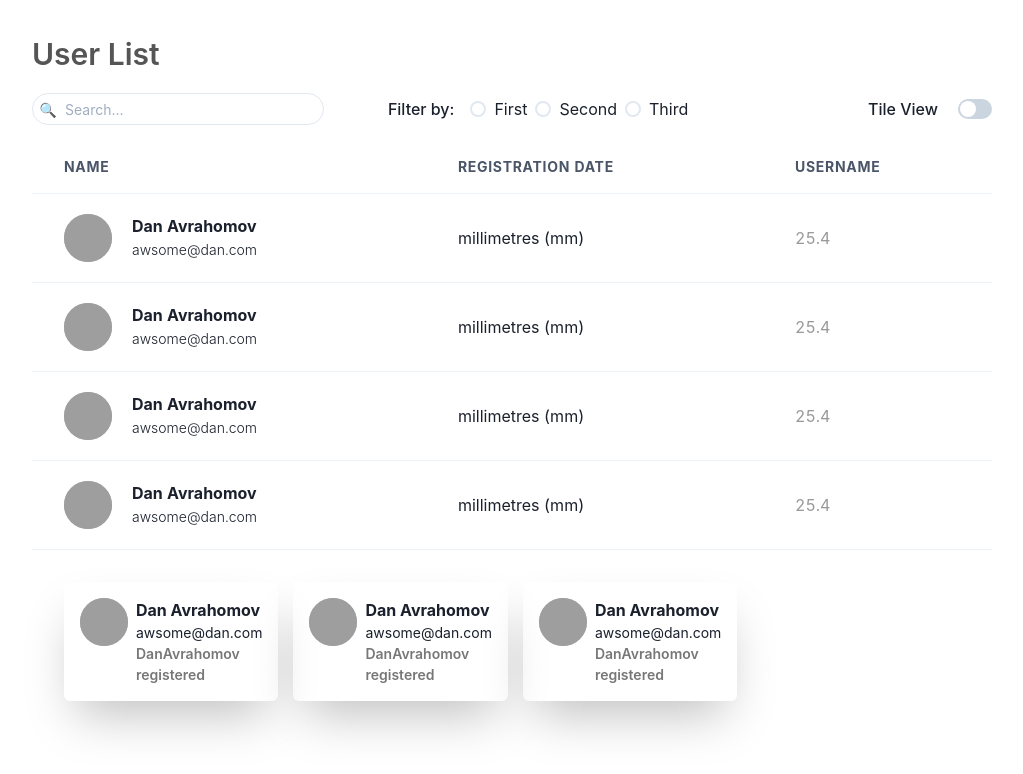
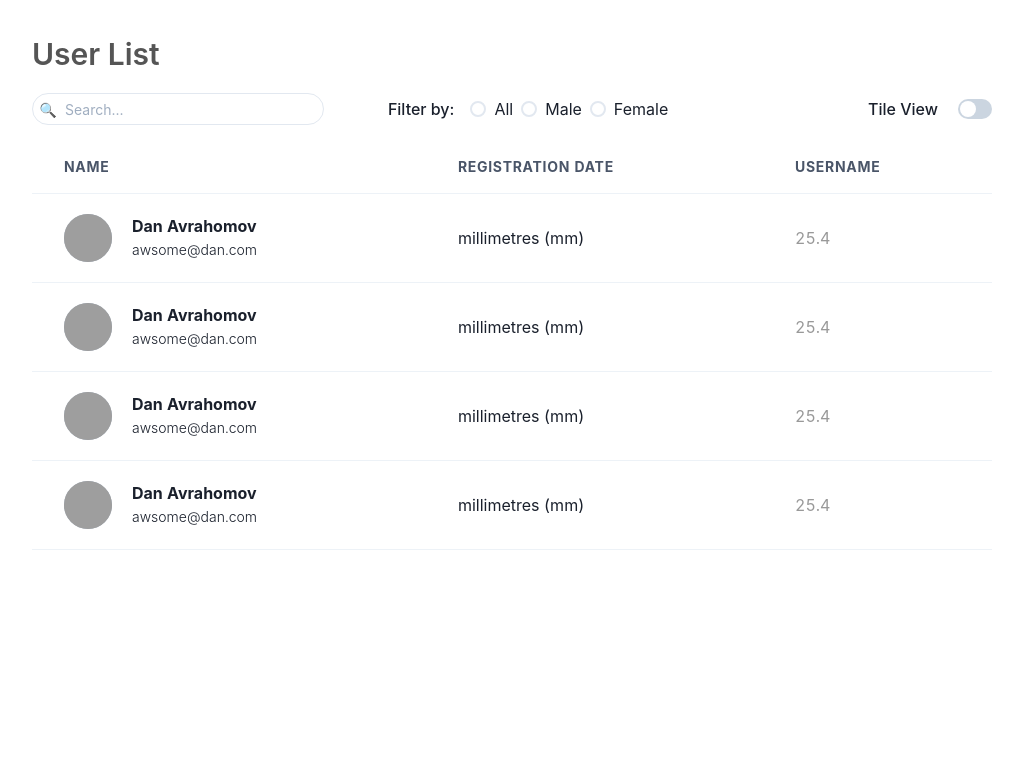
Before and after one commit to MelodyGhost/simple-user-dashboard, a Next.js app: page / in a window 1280 px wide. Shown: the top 774 px of the page, without its empty margins (128-1151 px from the left). Built offline with nearby package versions, Linux system fonts and the light colour scheme; grey boxes are pictures that could not be loaded.

Commit message:
switching tile view and list view work

```diff
--- a/components/content-display/index.tsx
+++ b/components/content-display/index.tsx
@@ -2,13 +2,8 @@ import React from 'react';
 import TableView from './table-view';
 import TileView from './tile-view';
 
-const ContentDisplay = () => {
-  return (
-    <div>
-      <TableView />
-      <TileView />
-    </div>
-  );
+const ContentDisplay = ({ tileView }: { tileView: boolean }) => {
+  return <div>{tileView ? <TileView /> : <TableView />}</div>;
 };
 
 export default ContentDisplay;
--- a/pages/index.tsx
+++ b/pages/index.tsx
@@ -16,10 +16,11 @@ import {
 } from '@chakra-ui/react';
 import type { NextPage } from 'next';
 import Head from 'next/head';
-import { ReactNode } from 'react';
+import { ReactNode, useState } from 'react';
 import ContentDisplay from '../components/content-display';
 
 const Home: NextPage = () => {
+  const [tileView, setTileView] = useState(false);
   return (
     <Container maxW="container.lg" padding={'8'}>
       <Head>
@@ -55,13 +56,13 @@ const Home: NextPage = () => {
               <RadioGroup>
                 <Stack direction="row">
                   <Radio colorScheme={'blackAlpha'} value="1">
-                    First
+                    All
                   </Radio>
                   <Radio colorScheme={'blackAlpha'} value="2">
-                    Second
+                    Male
                   </Radio>
                   <Radio colorScheme={'blackAlpha'} value="3">
-                    Third
+                    Female
                   </Radio>
                 </Stack>
               </RadioGroup>
@@ -71,11 +72,11 @@ const Home: NextPage = () => {
             <FormLabel htmlFor="tile-view" mb="0" minW="fit-content">
               Tile View
             </FormLabel>
-            <Switch id="tile-view" />
+            <Switch onChange={() => setTileView((v) => !v)} id="tile-view" />
           </Stack>
         </Stack>
         {/* Show the content */}
-        <ContentDisplay />
+        <ContentDisplay tileView={tileView} />
       </main>
     </Container>
   );
```
